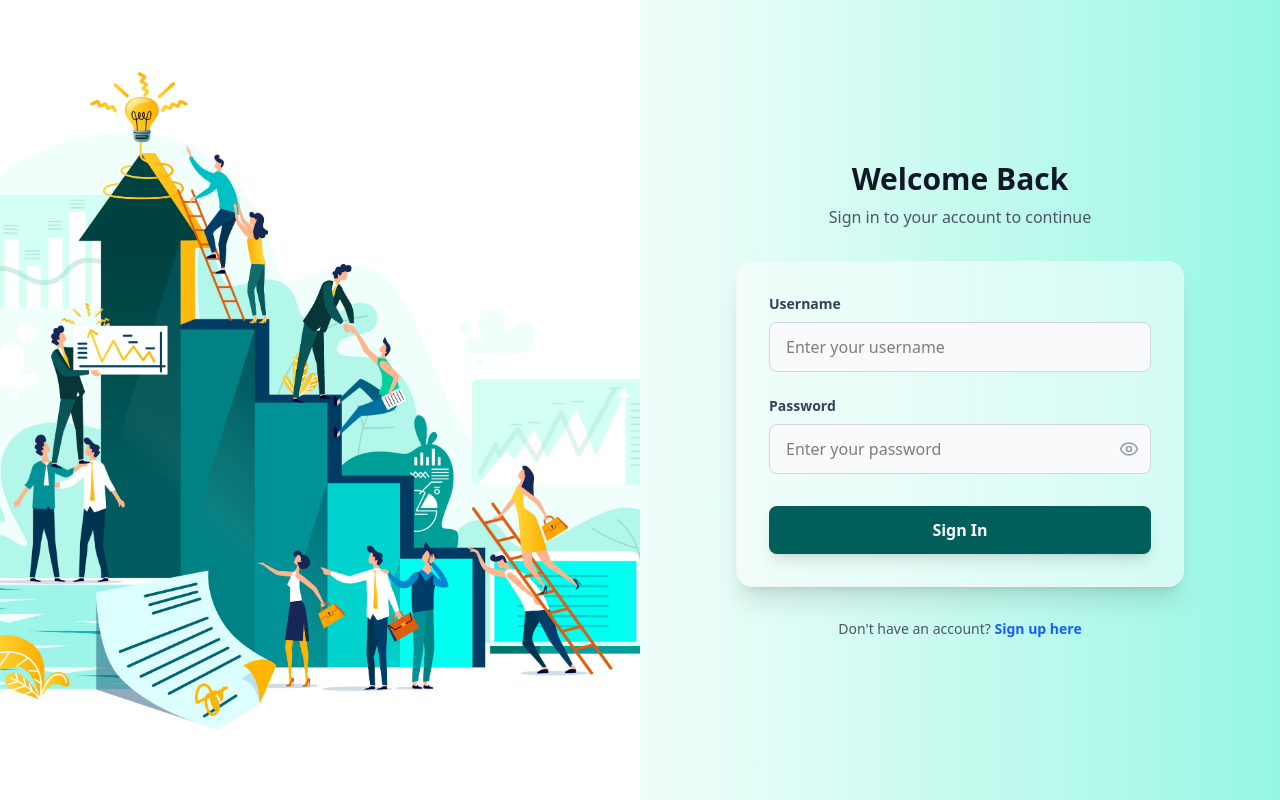
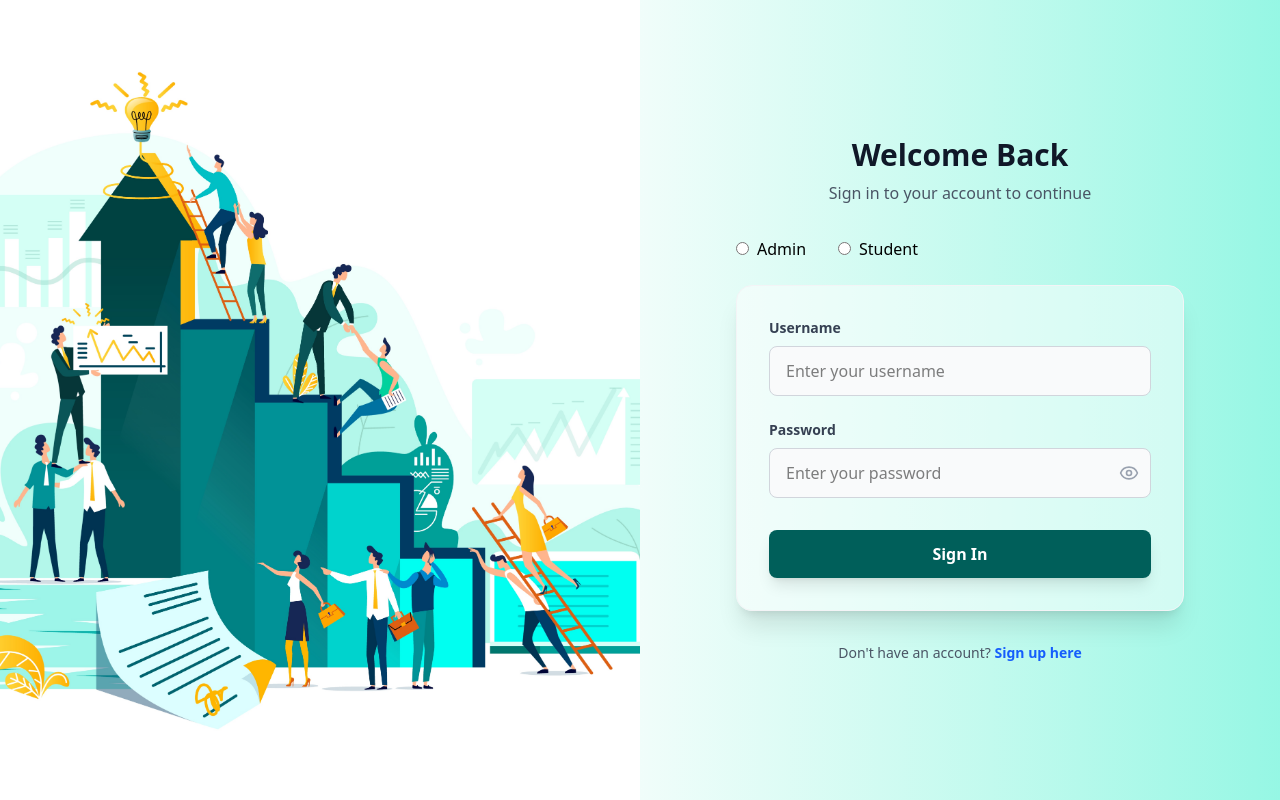
Before and after one commit to raunak234362/QuizCave, a React (Vite) app: page / in a window 1280 px wide. Built offline with nearby package versions, Linux system fonts and the light colour scheme; no server answers; what @react-pdf/renderer would draw is missing.

Commit message:
feat: Add role selection to Login form and update dependencies

```diff
--- a/package.json
+++ b/package.json
@@ -18,6 +18,7 @@
     "react": "^19.1.0",
     "react-dom": "^19.1.0",
     "react-hook-form": "^7.56.4",
+    "react-hot-toast": "^2.5.2",
     "react-icons": "^5.5.0",
     "react-router-dom": "^7.6.0",
     "tailwindcss": "^4.1.7"
--- a/src/components/Interfaces/index.ts
+++ b/src/components/Interfaces/index.ts
@@ -13,6 +13,7 @@ export interface UserResponse {
 export interface UserRequestApi {
   userId: string;
   password: string;
+  role: "admin" | "user" | string;
 }
 
 export interface UserToken {
--- a/src/components/Login/Login.tsx
+++ b/src/components/Login/Login.tsx
@@ -20,7 +20,6 @@ const LoginPage = () => {
     },
   });
 
-
   const [showPassword, setShowPassword] = useState(false);
   const navigate = useNavigate();
 
@@ -34,8 +33,8 @@ const LoginPage = () => {
         sessionStorage.setItem("token", response.accessToken);
         if (response.role === "admin") {
           navigate("/dashboard/admin/profile");
-        }else if (response.role === "student") {
-        navigate("/dashboard/student");
+        } else if (response.role === "student") {
+          navigate("/dashboard/student");
         }
       })
       .catch((error) => {
@@ -57,7 +56,7 @@ const LoginPage = () => {
       </div>
 
       {/* Form Section */}
-      <div className="flex-1 flex items-center justify-center px-4 sm:px-6 lg:px-8 bg-gradient-to-r from-teal-50 to-teal-200">
+      <div className="flex-1 flex items-center justify-center px-4 sm:px-6 lg:px-8 bg-linear-to-r from-teal-50 to-teal-200">
         <div className="max-w-md w-full space-y-8">
           {/* Header */}
           <div className="text-center">
@@ -69,6 +68,26 @@ const LoginPage = () => {
 
           {/* Form */}
           <form onSubmit={handleSubmit(onSubmit)} className="space-y-6">
+            <div className="mb-6">
+              <label className="mr-4">
+                <input
+                  type="radio"
+                  value="admin"
+                  {...register("role")}
+                  className="mr-2"
+                />
+                Admin
+              </label>
+              <label className="ml-4">
+                <input
+                  type="radio"
+                  value="student"
+                  {...register("role")}
+                  className="mr-2"
+                />
+                Student
+              </label>
+            </div>
             <div className="bg-white/50 p-8 rounded-2xl shadow-xl border border-gray-100">
               {/* Username Field */}
               <div className="space-y-2">
@@ -121,7 +140,6 @@ const LoginPage = () => {
                 )}
               </div>
 
-
               {/* Submit Button */}
               <button
                 type="submit"
```
Also changed, not shown: 1 other file (tests, documents, lock files or other folders).
